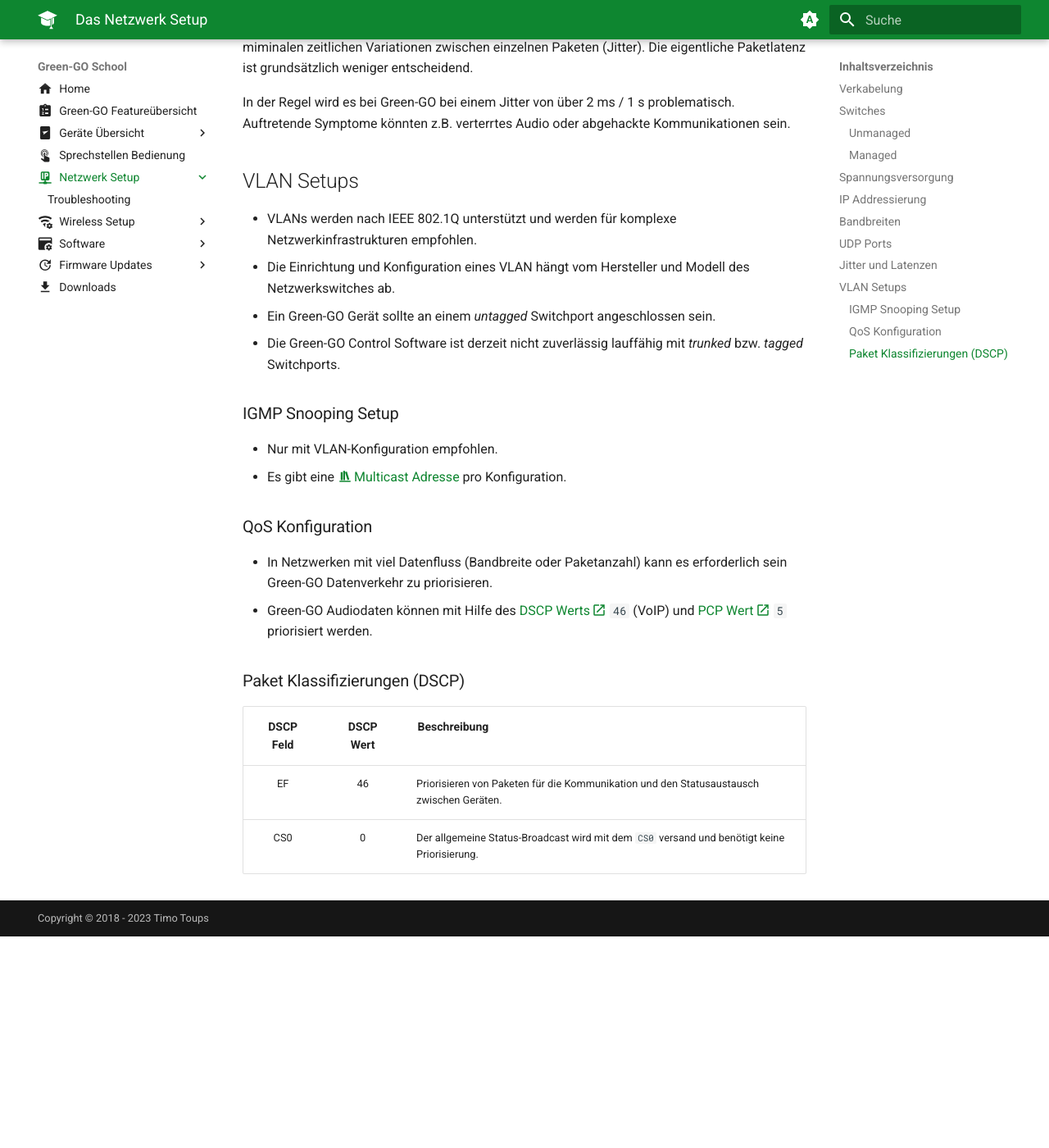
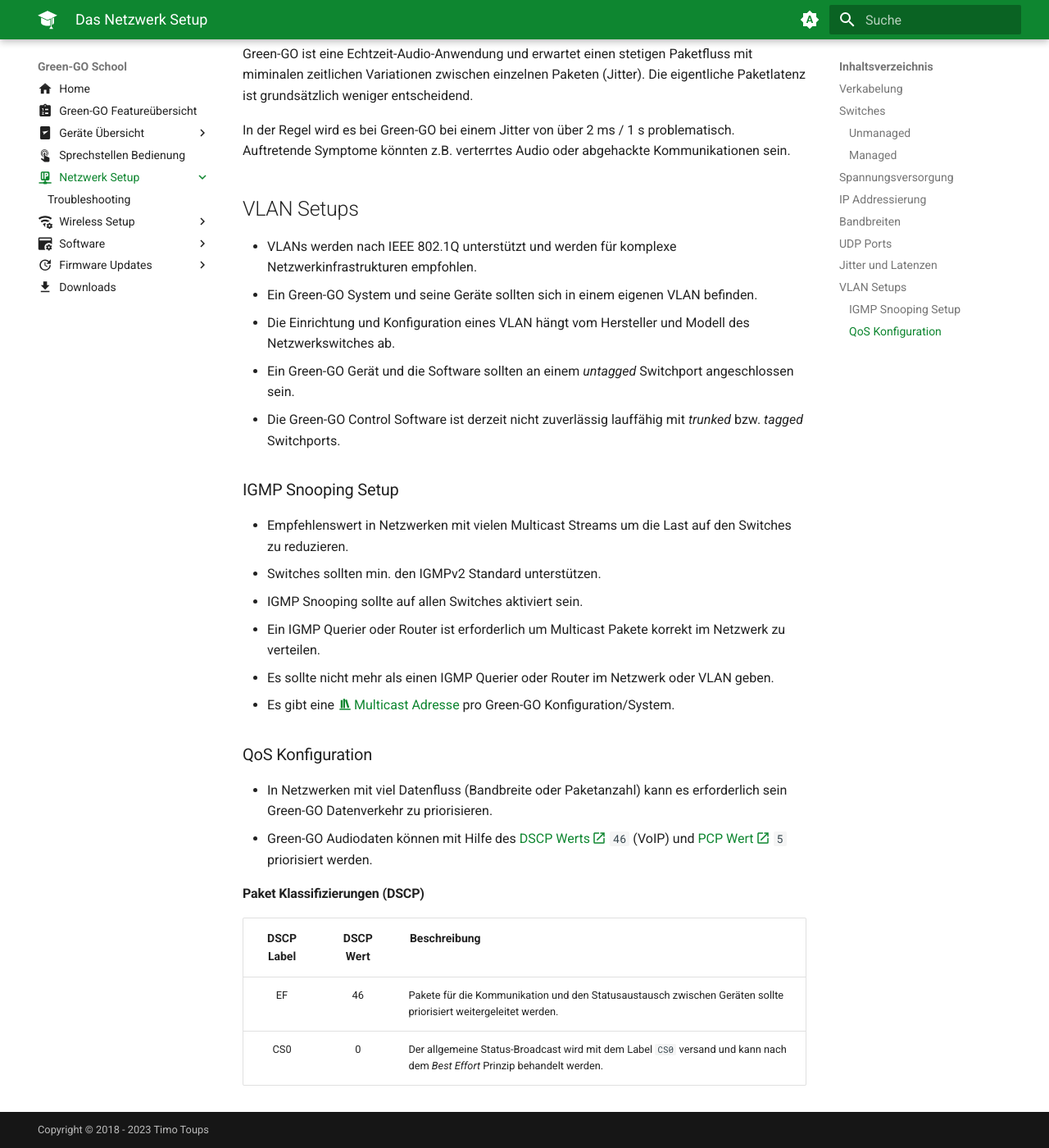
Before and after one commit to lampensau/green-go-school, an MkDocs documentation site: the page built from docs/network/index.md, in a window 1280 px wide and 1400 px high, scrolled down 2423 px. Shown: the whole window at 82% size. Built offline with MkDocs 1.6.1 and Material for MkDocs 9.7.7, drawn with Linux system fonts in a browser that asks for light colours; plug-ins that fetch from the network failed and are left out; before the commit the page ends 3565 px from its top, so only the background shows below that; some of the changed text lies outside the part shown.

Commit message:
corrections

```diff
--- a/docs/network/index.md
+++ b/docs/network/index.md
@@ -10,9 +10,10 @@
 
 ## Verkabelung
 
-- Ein ungeschirmtes Netzwerkkabel ([UTP](https://de.wikipedia.org/wiki/Twisted-Pair-Kabel#UTP)) wird vom Hersteller für eine Verkabelung empfohlen.
-- Der Standard [TIA/EIA-568B.1](https://www.csd.uoc.gr/~hy435/material/TIA-EIA-568-B.1.pdf) definieret die maximale Länge eines Ethernet Kabels auf 100 Meter. Die eigentliche Reichweite kann aber abhängig von der Kabelqualität abweichen.
-- Geräte mit zwei Neutrik EtherCON Anschlüssen verfügen über einen internen (unmanaged) Netzwerk Switch. Pakete werden nicht-diskriminierend weitergeleitet.
+- Ein ungeschirmtes Netzwerkkabel ([UTP](https://de.wikipedia.org/wiki/Twisted-Pair-Kabel#UTP)) wird für eine Verkabelung von Green-GO Geräten empfohlen.
+    - Grundsätzlich sind auch geschirmte Kabel ([STP](https://de.wikipedia.org/wiki/Twisted-Pair-Kabel#STP)) kompatibel.
+- Der Standard [TIA/EIA-568B.1](https://www.csd.uoc.gr/~hy435/material/TIA-EIA-568-B.1.pdf) definiert die maximale Länge eines Ethernet Kabels auf 100 Meter. Die eigentliche Kabellänge kann aber abhängig von der Leitungsqualität abweichen.
+- Geräte mit mindestens zwei Neutrik EtherCON Anschlüssen verfügen über einen internen (unmanaged) Netzwerk Switch. Pakete werden nicht-diskriminierend weitergeleitet.
     - PoE Spannungsversorgung wird **nicht** mit durchgeschliffen.
 
 ## Switches
@@ -27,9 +28,9 @@
 
 ### Managed
 
-- Support für QoS via [CoS](https://de.wikipedia.org/wiki/IEEE_802.1p) / [DSCP](https://de.wikipedia.org/wiki/DiffServ)
+- Support für QoS ([DSCP](https://de.wikipedia.org/wiki/DiffServ))
 - Support für VLANs ([IEEE 802.1Q](https://standards.ieee.org/ieee/802.1Q/6844/))
-- Support für IGMP Snooping
+- Support für IGMPv2 Snooping
 - [PoE](https://de.wikipedia.org/wiki/Power_over_Ethernet) Support (min. [IEEE 802.3af](https://standards.ieee.org/ieee/802.3af/1090/), 48 V)
 
 ## Spannungsversorgung
@@ -76,23 +77,28 @@
 ## VLAN Setups
 
 - VLANs werden nach IEEE 802.1Q unterstützt und werden für komplexe Netzwerkinfrastrukturen empfohlen.
+- Ein Green-GO System und seine Geräte sollten sich in einem eigenen VLAN befinden.
 - Die Einrichtung und Konfiguration eines VLAN hängt vom Hersteller und Modell des Netzwerkswitches ab.
-- Ein Green-GO Gerät sollte an einem _untagged_ Switchport angeschlossen sein.
+- Ein Green-GO Gerät und die Software sollten an einem _untagged_ Switchport angeschlossen sein.
 - Die Green-GO Control Software ist derzeit nicht zuverlässig lauffähig mit _trunked_ bzw. _tagged_ Switchports.
 
 ### IGMP Snooping Setup
 
-- Nur mit VLAN-Konfiguration empfohlen.
-- Es gibt eine [Multicast Adresse](https://manual.greengoconnect.com/en/software/views/config/#config-settings) pro Konfiguration.
+- Empfehlenswert in Netzwerken mit vielen Multicast Streams um die Last auf den Switches zu reduzieren.
+- Switches sollten min. den IGMPv2 Standard unterstützen.
+- IGMP Snooping sollte auf allen Switches aktiviert sein.
+- Ein IGMP Querier oder Router ist erforderlich um Multicast Pakete korrekt im Netzwerk zu verteilen.
+- Es sollte nicht mehr als einen IGMP Querier oder Router im Netzwerk oder VLAN geben.
+- Es gibt eine [Multicast Adresse](https://manual.greengoconnect.com/en/software/views/config/#config-settings) pro Green-GO Konfiguration/System.
 
 ### QoS Konfiguration
 
 - In Netzwerken mit viel Datenfluss (Bandbreite oder Paketanzahl) kann es erforderlich sein Green-GO Datenverkehr zu priorisieren.
 - Green-GO Audiodaten können mit Hilfe des [DSCP Werts](https://de.wikipedia.org/wiki/DiffServ) `46` (VoIP) und [PCP Wert](https://de.wikipedia.org/wiki/IEEE_802.1p) `5` priorisiert werden.
 
-### Paket Klassifizierungen (DSCP)
+#### Paket Klassifizierungen (DSCP)
 
-| DSCP Feld | DSCP Wert | Beschreibung |
+| DSCP Label | DSCP Wert | Beschreibung |
 | :-: | :-: | :-- |
-| EF | 46 | Priorisieren von Paketen für die Kommunikation und den Statusaustausch zwischen Geräten. |
-| CS0 | 0 | Der allgemeine Status-Broadcast wird mit dem `CS0` versand und benötigt keine Priorisierung. |
+| EF | 46 | Pakete für die Kommunikation und den Statusaustausch zwischen Geräten sollte priorisiert weitergeleitet werden. |
+| CS0 | 0 | Der allgemeine Status-Broadcast wird mit dem Label `CS0` versand und kann nach dem _Best Effort_ Prinzip behandelt werden. |
```
Also changed, not shown: other parts of docs/network/index.md (+1 -1 lines).
